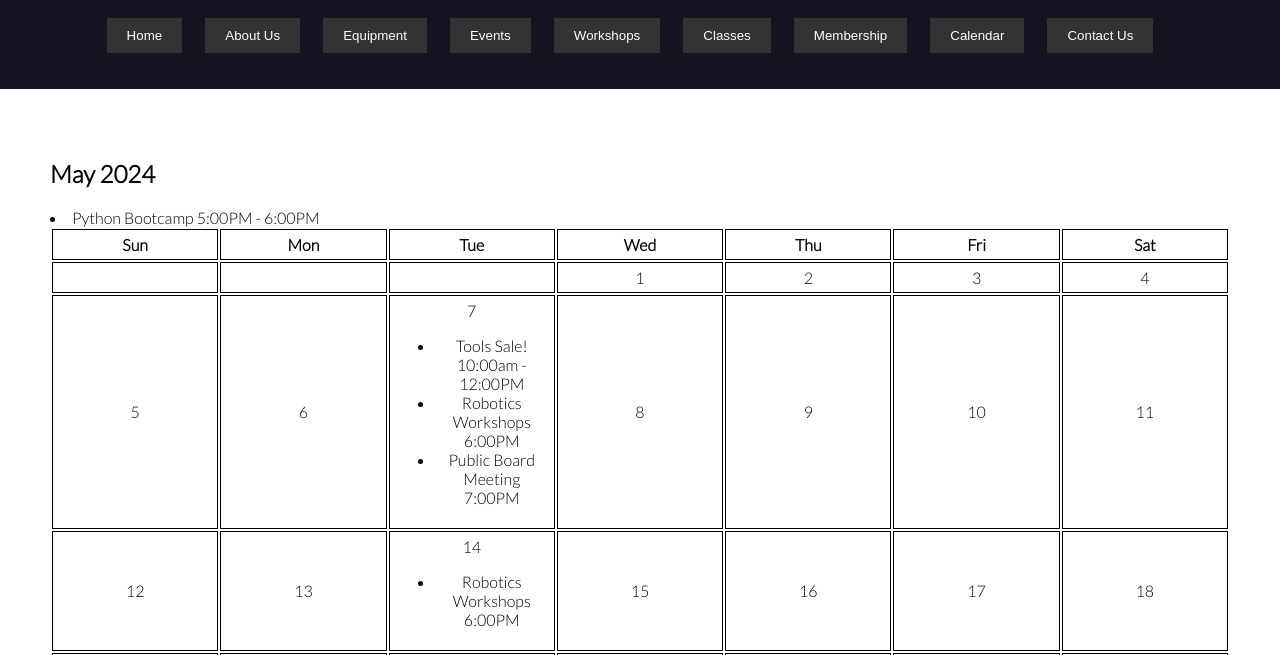
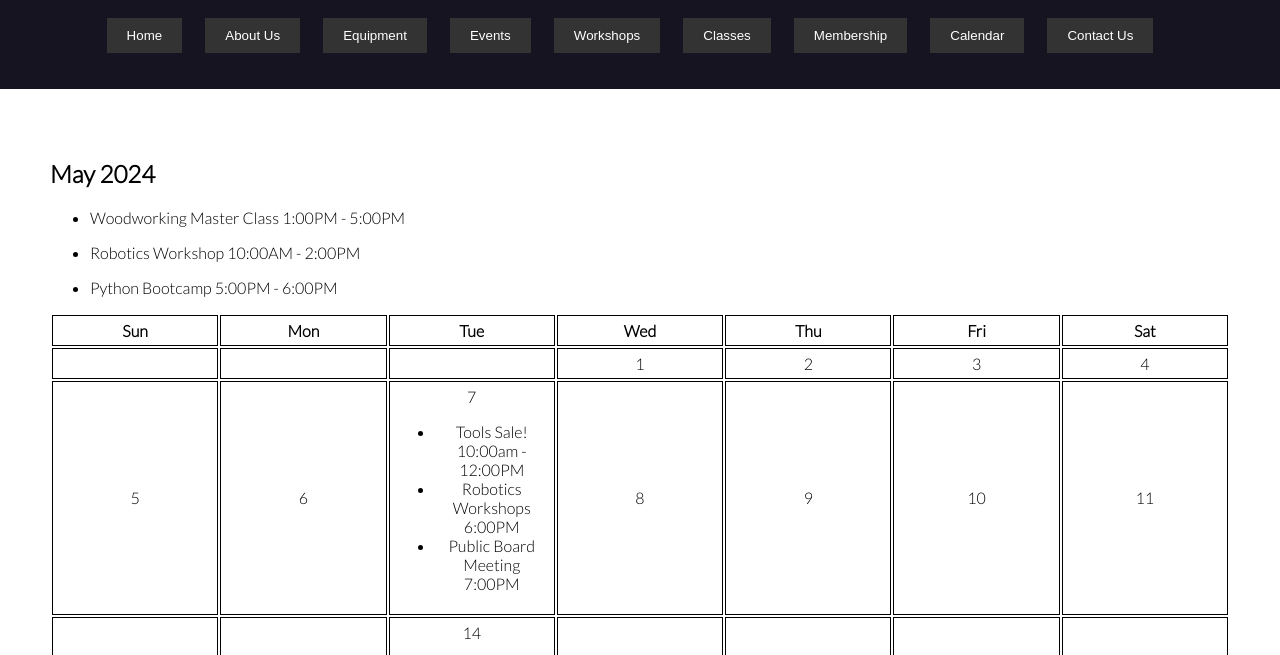
Before and after one commit to Pwngo/pwngo.github.io, a plain HTML site: page calendar.html in a window 1280 px wide. Shown: the part 124-779 px from the top of the page. Drawn offline with Linux system fonts and the light colour scheme.

Commit message:
Update calendar.html

```diff
--- a/calendar.html
+++ b/calendar.html
@@ -50,6 +50,8 @@
         </tr>
         <tr>
             <td>5</td>
+	    <ul style="font size: 2px;">
+		<li>Woodworking Master Class 1:00PM - 5:00PM</li>
             <td>6</td>
             <td>7
 	    <ul style="font size: 2px;">
@@ -72,6 +74,8 @@
 		    </ul>
 	    </td>
             <td>15</td>
+	    <ul style="font size: 2px;">
+		    <li>Robotics Workshop 10:00AM - 2:00PM</li>
             <td>16</td>
             <td>17</td>
             <td>18</td>
@@ -96,6 +100,7 @@
 			    <li>Robotics Workshops 6:00PM</li>
 		    </ul></td>
             <td>29</td>
+	    <ul style="font size: 2px;">
 		<li>Python Bootcamp 5:00PM - 6:00PM</li>
             <td>30</td>
             <td>31</td>
```
